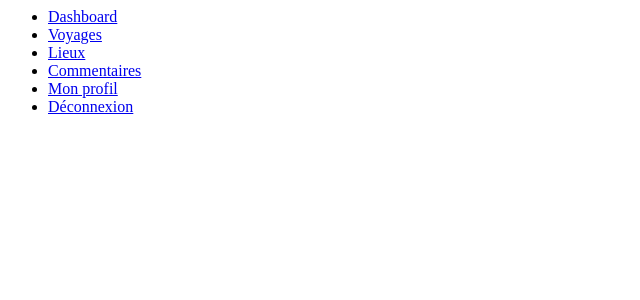
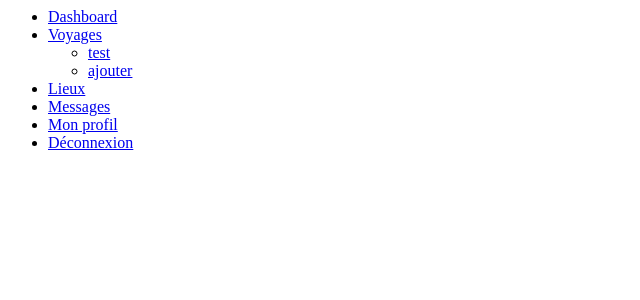
Before and after one commit to VincentTim/places, a Symfony app: template app/Resources/views/embed/nav/dashboard-nav.html.twig in a window 1280 px wide. Shown: the top 300 px of the page, without its empty margins (0-640 px from the left). Run offline with Twig, Linux system fonts and the light colour scheme; the template is opened without the code that fills it, so the values that code supplies are empty; some libraries are stand-ins or nearby versions.

Commit message:
Fix
Refactori,g templates
Debut entity management
Modif entity travel

```diff
--- a/app/Resources/views/embed/form/travel-form.html.twig
+++ b/app/Resources/views/embed/form/travel-form.html.twig
@@ -1,5 +1,5 @@
 {{dump(form)}}
-<form name="{{ form.vars.name }}" id="{{ form.vars.id }}" action="{{ path('dashboard_trip_contribute') }}" method="post" enctype="">
+<form name="{{ form.vars.name }}" id="{{ form.vars.id }}" action="{{ path('dashboard_travel_contribute') }}" method="post" enctype="">
 	{{form_row(form.name)}}
 	{{form_row(form.period_from)}}
 	{{form_row(form.period_to)}}
--- a/app/Resources/views/embed/nav/dashboard-nav.html.twig
+++ b/app/Resources/views/embed/nav/dashboard-nav.html.twig
@@ -2,19 +2,21 @@
         <ul>
 
 			{% include 'embed/nav/dashboard/link.html.twig' with { path: 'dashboard', label: 'Dashboard', icon: 'dashboard' } %}
-			{% include 'embed/nav/dashboard/link.html.twig' with { path: 'dashboard_trip', label: 'Voyages', icon: 'send' } %}
 
+	        <li>
+                <a href="#" class="dropdown"><span class="glyphicon glyphicon-send"></span>Voyages</a>
+                <ul>
+                    <li><a href="{{ path('dashboard_travel')}}">test</a></li>
+                    <li><a href="{{ path('dashboard_travel_add')}}">ajouter</a></li>
+                </ul>
+            </li>
             <li>
                 <a href="#"><span class="glyphicon glyphicon-map-marker"></span>Lieux</a>
             </li>
+            {% include 'embed/nav/dashboard/link.html.twig' with { path: 'dashboard', label: 'Messages', icon: 'comment' } %}
             <li>
-                <a href="#"><span class="glyphicon glyphicon-comment"></span>Commentaires</a>
+                <a href="#" class="dropdown"><span class="glyphicon glyphicon-user"></span>Mon profil</a>
             </li>
-            <li>
-                <a href="#"><span class="glyphicon glyphicon-user"></span>Mon profil</a>
-            </li>
-            <li>
-                <a href="{{path('fos_user_security_logout')}}"><span class="glyphicon glyphicon-off"></span>Déconnexion</a>
-            </li>
+            {% include 'embed/nav/dashboard/link.html.twig' with { path: 'fos_user_security_logout', label: 'Déconnexion', icon: 'off' } %}
         </ul>
     </nav>
--- a/src/AppBundle/Entity/Travel.php
+++ b/src/AppBundle/Entity/Travel.php
@@ -32,14 +32,14 @@ class Travel
     /**
      * @var date
      *
-     * @ORM\Column(name="period_from", type="date")
+     * @ORM\Column(name="period_from", type="string", length=10)
      */
     private $period_from;
 
     /**
      * @var date
      *
-     * @ORM\Column(name="period_to", type="date")
+     * @ORM\Column(name="period_to", type="date", type="string", length=10)
      */
     private $period_to;
 
--- a/src/AppBundle/Services/EntityManagement.php
+++ b/src/AppBundle/Services/EntityManagement.php
@@ -28,7 +28,7 @@ class EntityManagement extends Controller
      */
     public function rep($entity)
     {
-        return $this->getDoctrine()->getRepository('AppBundle:' . $entity);
+        return $this->entityManager->getRepository('AppBundle:' . $entity);
     }
 
     /**
```
Also changed, not shown: app/Resources/views/default/travel.html.twig (added, +17 -0 lines), app/Resources/views/default/trip.html.twig (deleted, +0 -12 lines), src/AppBundle/Controller/TravelController.php (renamed from src/AppBundle/Controller/TripController.php, +23 -8 lines).
